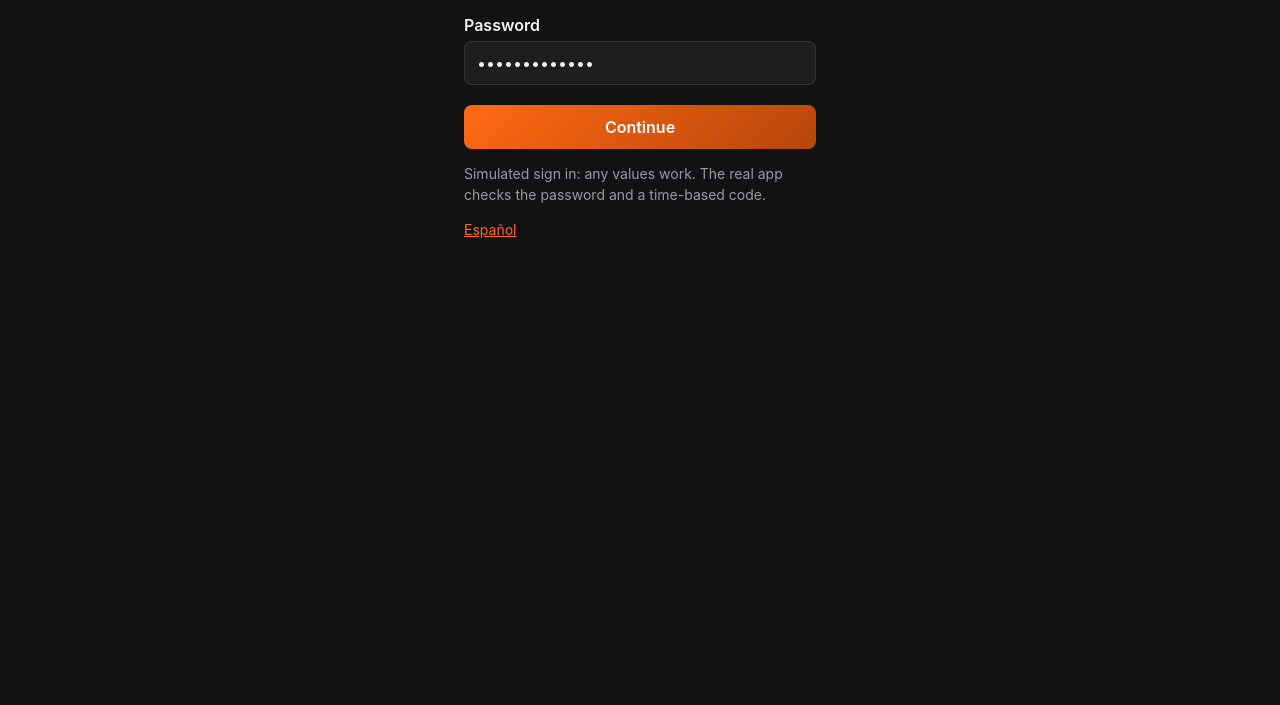
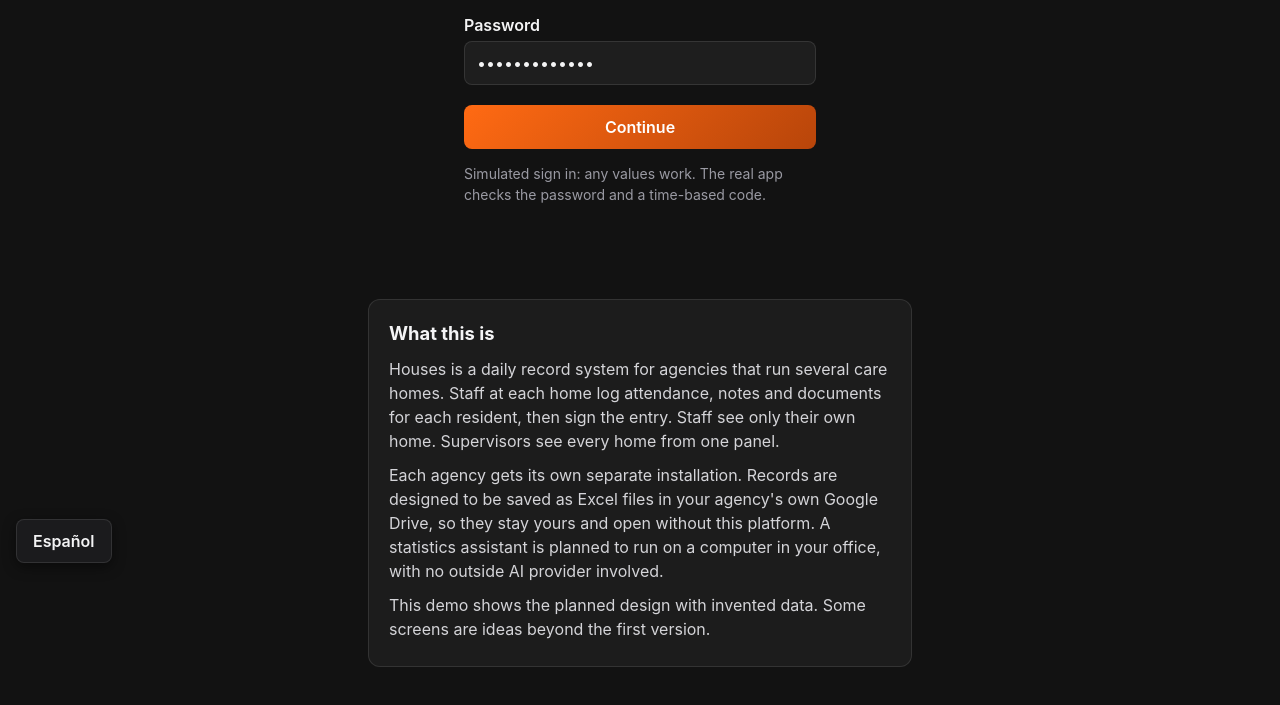
Before and after one commit to dm305team-stack/protolab305, a plain HTML site: page index.html in a window 1280 px wide. Shown: the part 221-926 px from the top of the page. Before the commit the page ends 800 px from the top, so only its background shows below. Drawn offline with Linux system fonts and the light colour scheme.

Commit message:
feat: add the About paragraph and a bottom-left language button to the sign-in page
Co-Authored-By: Claude Sonnet 5.5 <noreply@anthropic.com>

```diff
--- a/app.js
+++ b/app.js
@@ -5,6 +5,10 @@ const STR = {
     signOut: "Sign out", settings: "Settings", language: "Language", close: "Close", cancel: "Cancel", add: "Add", name: "Name",
     signIn: "Sign in", username: "Username", password: "Password", cont: "Continue", codeIntro: "Enter the 6-digit code from your authenticator app.", code: "Code",
     loginNote: "Simulated sign in: any values work. The real app checks the password and a time-based code.",
+    aboutTitle: "What this is",
+    aboutP1: "Houses is a daily record system for agencies that run several care homes. Staff at each home log attendance, notes and documents for each resident, then sign the entry. Staff see only their own home. Supervisors see every home from one panel.",
+    aboutP2: "Each agency gets its own separate installation. Records are designed to be saved as Excel files in your agency's own Google Drive, so they stay yours and open without this platform. A statistics assistant is planned to run on a computer in your office, with no outside AI provider involved.",
+    aboutP3: "This demo shows the planned design with invented data. Some screens are ideas beyond the first version.",
     overview: "Overview", glance: "Houses at a glance", goals: "Goals completed this week", licenses: "Staff due to renew licenses (next 30 days)",
     avgAtt: "Average attendance this month", followUps: "Pending follow-ups", addHouse: "+ House", addStaff: "+ Staff", addPatient: "+ Patient",
     notSaved: "(sample, not saved)", patientsN: "{n} patients", staffN: "{n} staff",
@@ -40,6 +44,10 @@ const STR = {
     signOut: "Cerrar sesión", settings: "Configuración", language: "Idioma", close: "Cerrar", cancel: "Cancelar", add: "Añadir", name: "Nombre",
     signIn: "Iniciar sesión", username: "Usuario", password: "Contraseña", cont: "Continuar", codeIntro: "Introduce el código de 6 dígitos de tu app de autenticación.", code: "Código",
     loginNote: "Inicio de sesión simulado: sirve cualquier valor. La app real comprueba la contraseña y un código temporal.",
+    aboutTitle: "Qué es esto",
+    aboutP1: "Houses es un sistema de registro diario para agencias que operan varias casas de cuidado. El personal de cada casa registra la asistencia, las notas y los documentos de cada residente, y firma el registro. El personal ve solo su casa. Los supervisores ven todas las casas desde un solo panel.",
+    aboutP2: "Cada agencia tiene su propia instalación, separada de las demás. Los registros están diseñados para guardarse como archivos Excel en el Google Drive de su agencia, de modo que siguen siendo suyos y se abren sin esta plataforma. Está previsto un asistente de estadísticas que funcione en un equipo dentro de su oficina, sin ningún proveedor externo de IA.",
+    aboutP3: "Esta demo muestra el diseño previsto con datos inventados. Algunas pantallas son ideas que no forman parte de la primera versión.",
     overview: "Resumen", glance: "Las casas de un vistazo", goals: "Objetivos completados esta semana", licenses: "Personal que debe renovar licencia (próximos 30 días)",
     avgAtt: "Asistencia media este mes", followUps: "Seguimientos pendientes", addHouse: "+ Casa", addStaff: "+ Personal", addPatient: "+ Paciente",
     notSaved: "(ejemplo, no se guarda)", patientsN: "{n} pacientes", staffN: "{n} de personal",
--- a/index.html
+++ b/index.html
@@ -13,15 +13,21 @@
     <button type="submit" id="bs"></button>
   </form>
   <p class="note" id="ln"></p>
-  <p class="note"><a href="#" id="sw"></a></p>
 </main>
+<section class="about" aria-labelledby="at">
+  <h2 id="at"></h2>
+  <p id="a1"></p><p id="a2"></p><p id="a3"></p>
+</section>
+<button type="button" class="lang-fab" id="sw"></button>
 <script src="app.js"></script>
 <script>
 const set = (id, k) => { document.getElementById(id).textContent = t(k); };
 document.title = t("signIn") + " | Houses Demo";
 set("bn","banner"); set("h1","brand"); set("lu","username"); set("lp","password"); set("bc","cont"); set("ci","codeIntro"); set("lc","code"); set("bs","signIn"); set("ln","loginNote");
-document.getElementById("sw").textContent = LANG === "en" ? "Español" : "English";
-document.getElementById("sw").addEventListener("click", (e) => { e.preventDefault(); setLang(LANG === "en" ? "es" : "en"); });
+set("at","aboutTitle"); set("a1","aboutP1"); set("a2","aboutP2"); set("a3","aboutP3");
+const sw = document.getElementById("sw"); // fixed bottom-left; shows the language you can switch to
+sw.textContent = LANG === "en" ? "Español" : "English"; sw.lang = LANG === "en" ? "es" : "en";
+sw.addEventListener("click", () => setLang(LANG === "en" ? "es" : "en"));
 document.getElementById("pw").addEventListener("submit", (e) => { e.preventDefault(); e.target.hidden = true; document.getElementById("code").hidden = false; document.getElementById("c").focus(); });
 document.getElementById("code").addEventListener("submit", (e) => { e.preventDefault(); try { sessionStorage.setItem("demo-signed-in", "1"); } catch (err) {} location.href = "home.html"; });
 </script></body></html>
--- a/style.css
+++ b/style.css
@@ -29,6 +29,10 @@ select option { background:var(--card-solid); color:var(--fg); }
 button, .btn { display:inline-block; min-height:2.75rem; margin-top:1.25rem; padding:.5rem 1.1rem; font:inherit; font-weight:600; color:#fff; background:linear-gradient(135deg,var(--accent),var(--accent-2)); border:0; border-radius:.5rem; cursor:pointer; text-decoration:none; }
 button.secondary { color:var(--fg); background:transparent; border:1px solid var(--border); margin:0; }
 .login { max-width:24rem; margin:2rem auto; } .login button { width:100%; }
+.about { width:calc(100% - 2rem); max-width:34rem; margin:0 auto 5.5rem; padding:.25rem 1.25rem 1rem; background:var(--card); border:1px solid var(--border); border-radius:.75rem; }
+.about h2 { margin-top:1rem; } .about p { margin:.6rem 0; color:#d4d4d8; }
+.lang-fab { position:fixed; left:1rem; bottom:calc(1rem + env(safe-area-inset-bottom)); z-index:30; margin:0; padding:.5rem 1rem; color:var(--fg); background:var(--card-solid); border:1px solid var(--border); box-shadow:0 4px 14px rgba(0,0,0,.45); }
+.lang-fab:hover { border-color:rgba(255,106,19,.7); }
 .crumbs { color:var(--muted); font-size:.9rem; } .crumbs a { color:var(--muted); }
 .note { color:var(--muted); font-size:.875rem; }
 .list { list-style:none; margin:0; padding:0; } .list li { border-bottom:1px solid var(--border); }
```
